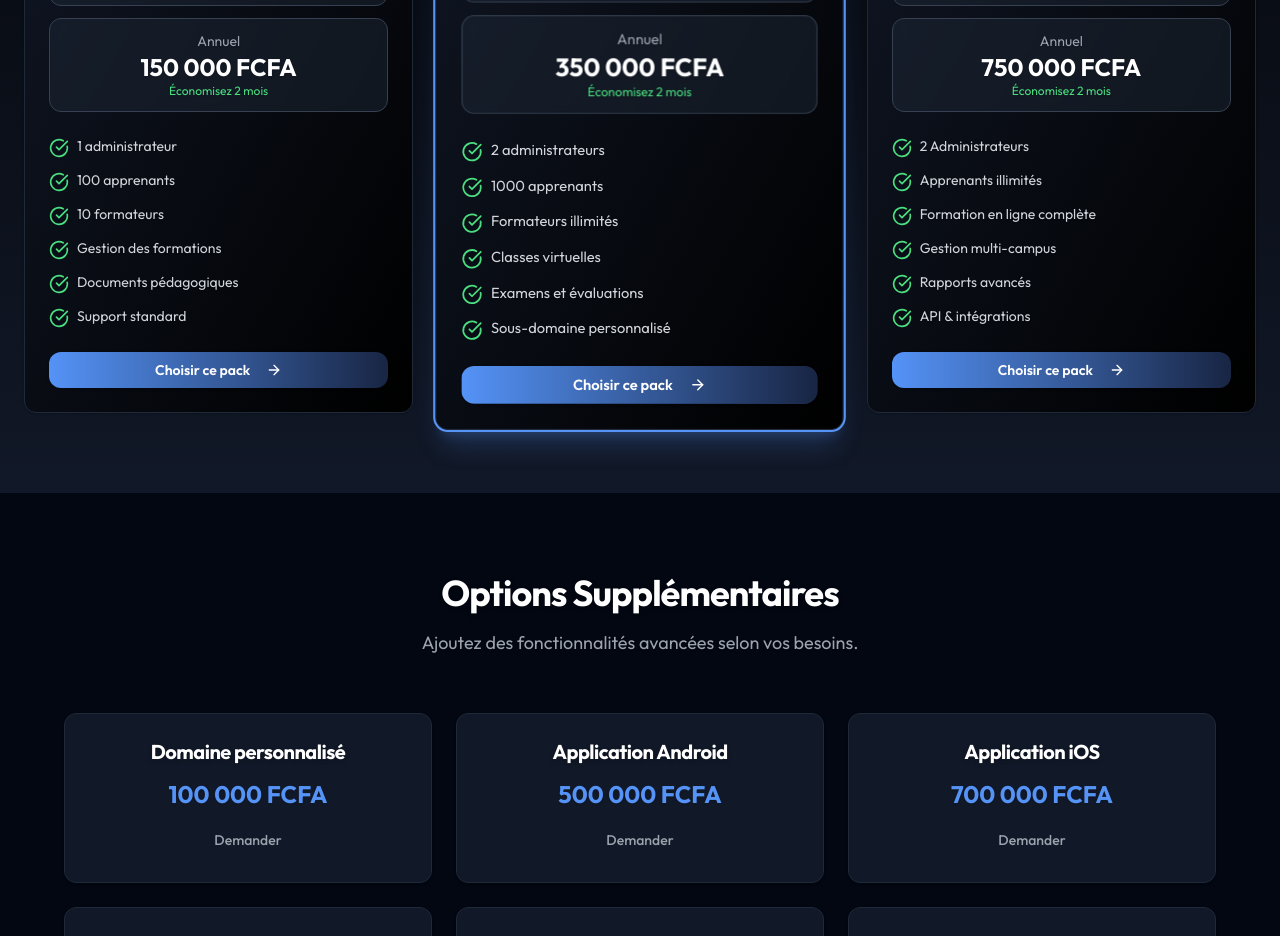
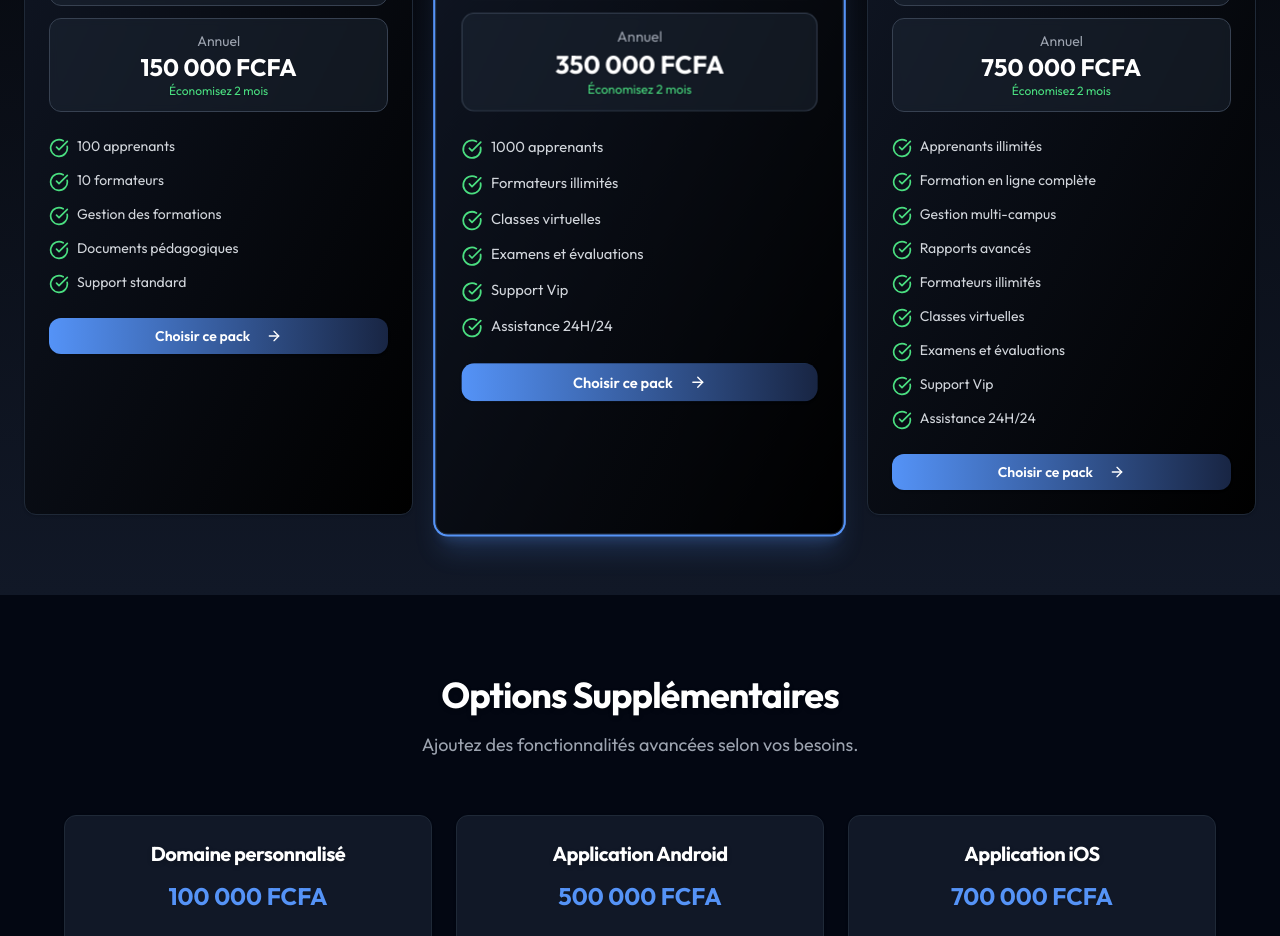
Before and after one commit to Leger10/sigef, a React (Vite) app: page /pricing in a window 1280 px wide. Shown: the part 1000-1936 px from the top of the page. Built offline with nearby package versions, Linux system fonts and the light colour scheme; no server answers; the database is empty.

Commit message:
V1.0 version finale

```diff
--- a/src/pages/PricingPage.jsx
+++ b/src/pages/PricingPage.jsx
@@ -40,7 +40,6 @@ const PricingPage = () => {
       priceYear: "150 000 FCFA",
       description: "Idéal pour petits centres de formation",
       features: [
-        "1 administrateur",
         "100 apprenants",
         "10 formateurs",
         "Gestion des formations",
@@ -56,12 +55,13 @@ const PricingPage = () => {
       priceYear: "350 000 FCFA",
       description: "Pour écoles et instituts professionnels",
       features: [
-        "2 administrateurs",
+
         "1000 apprenants",
         "Formateurs illimités",
         "Classes virtuelles",
         "Examens et évaluations",
-        "Sous-domaine personnalisé",
+         "Support Vip",
+          "Assistance 24H/24",
       ],
       popular: true,
       color: "from-purple-600 to-pink-500",
@@ -73,12 +73,16 @@ const PricingPage = () => {
       priceYear: "750 000 FCFA",
       description: "Pour universités et grandes structures",
       features: [
-        "2 Administrateurs",
+
         "Apprenants illimités",
         "Formation en ligne complète",
         "Gestion multi-campus",
         "Rapports avancés",
-        "API & intégrations",
+        "Formateurs illimités",
+        "Classes virtuelles",
+        "Examens et évaluations",
+         "Support Vip",
+          "Assistance 24H/24",
       ],
       color: "from-amber-600 to-orange-500",
       icon: Crown,
```
